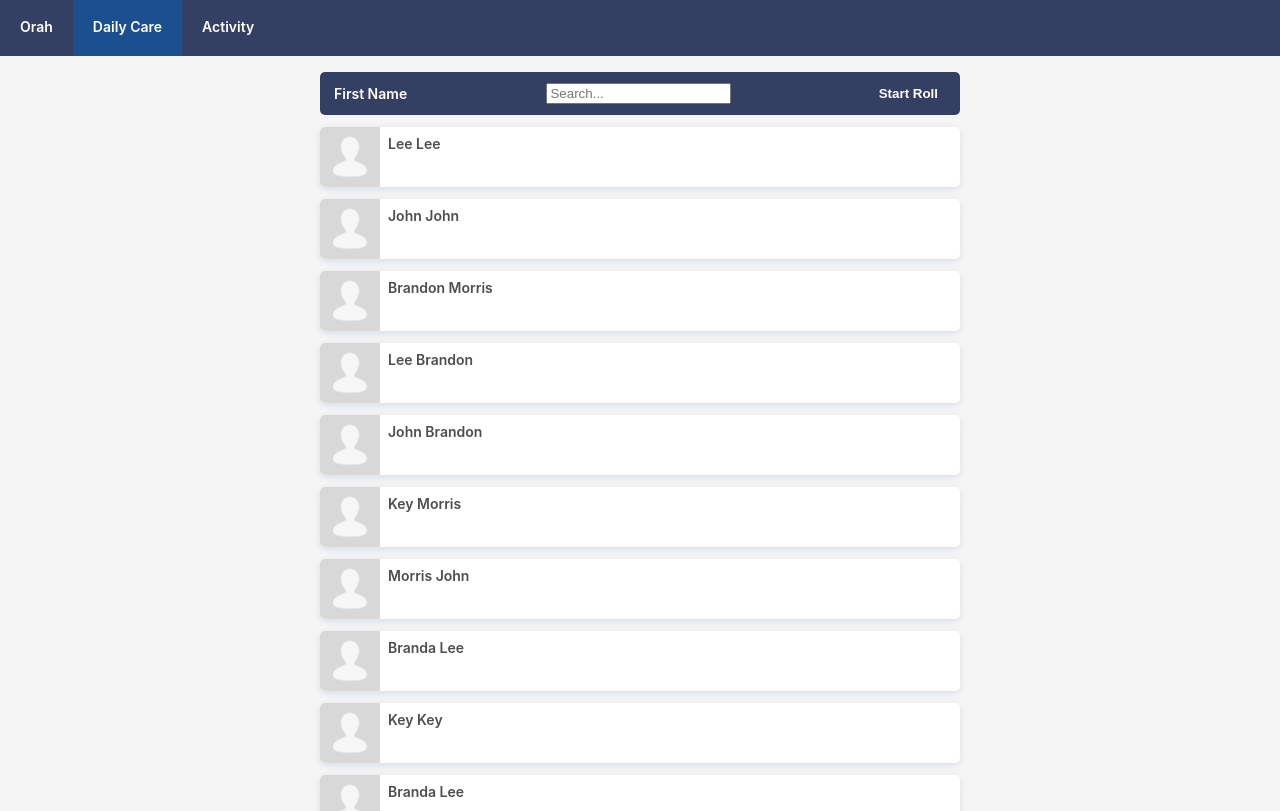
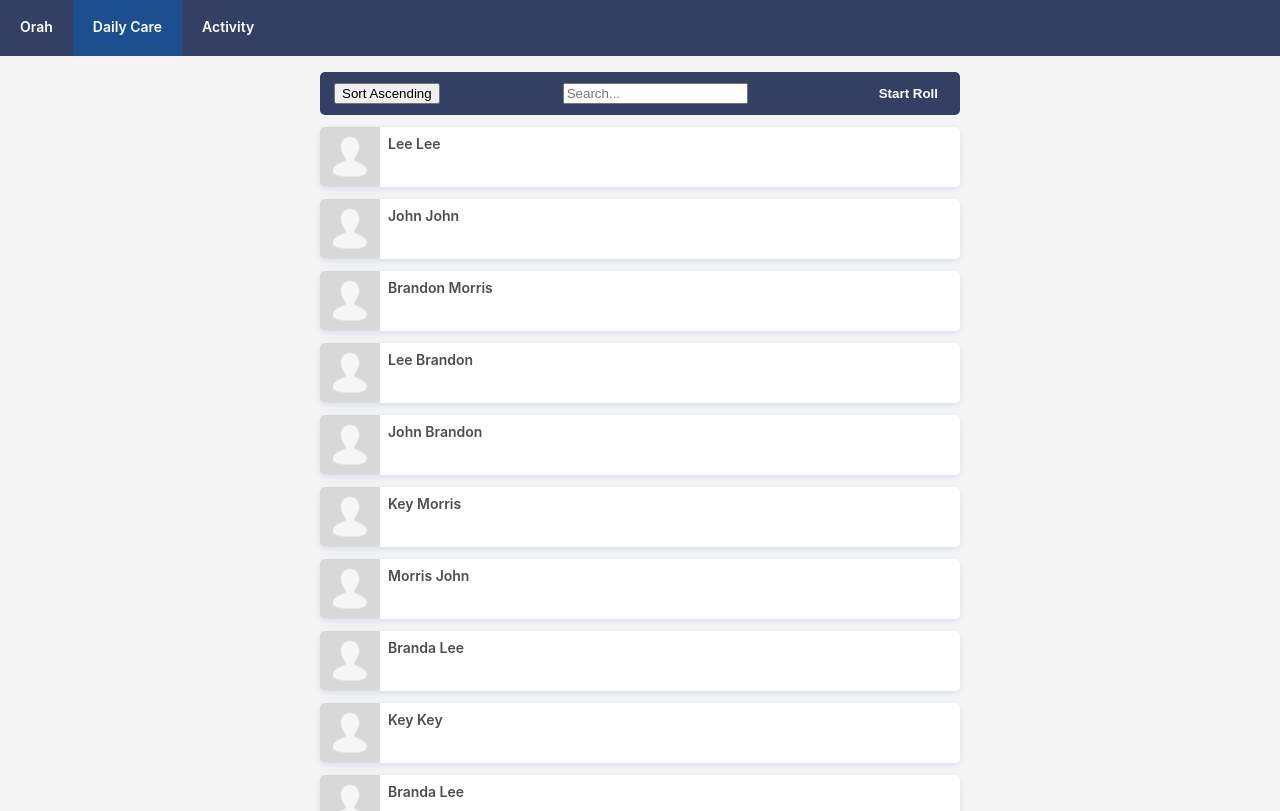
Before and after one commit to maybeswapnil/orah-test, a React (Vite) app: page /staff/daily-care in a window 1280 px wide. Shown: the top 811 px of the page. Built offline with nearby package versions, Linux system fonts and the light colour scheme.

Commit message:
task 1: Completed

```diff
--- a/src/staff-app/daily-care/home-board.page.tsx
+++ b/src/staff-app/daily-care/home-board.page.tsx
@@ -13,15 +13,34 @@ import { ActiveRollOverlay, ActiveRollAction } from "staff-app/components/active
 export const HomeBoardPage: React.FC = () => {
   const [isRollMode, setIsRollMode] = useState(false)
   const [search, setSearch] = useState('')
+  const [descView, setDescView] = useState(false)
   const [getStudents, data, loadState] = useApi<{ students: Person[] }>({ url: "get-homeboard-students" })
+  const [sortedData, setSortedData] = useState(data)
 
   useEffect(() => {
     void getStudents()
   }, [getStudents])
 
+  useEffect(() => {
+    setSortedData(data)
+  }, [data])
+
+  useEffect(() => {
+    const sortCallback = (a :Person, b :Person) => {
+      if(a.first_name>b.first_name) return descView?-1:1;
+      if(a.first_name<b.first_name) return !descView?-1:1;
+      return 0;
+    }
+    descView?data?.students.sort(sortCallback):data?.students.sort(sortCallback);
+    setSortedData(data)
+  }, [descView])
+
   const onToolbarAction = (action: ToolbarAction) => {
     if (action === "roll") {
       setIsRollMode(true)
+    }
+    if (action === "sort") {
+      setDescView(!descView)
     }
   }
 
@@ -34,7 +53,7 @@ export const HomeBoardPage: React.FC = () => {
   return (
     <>
       <S.PageContainer>
-        <Toolbar onItemClick={onToolbarAction} search={setSearch}/>
+        <Toolbar onItemClick={onToolbarAction} search={setSearch} view={descView}/>
 
         {loadState === "loading" && (
           <CenteredContainer>
@@ -42,9 +61,9 @@ export const HomeBoardPage: React.FC = () => {
           </CenteredContainer>
         )}
 
-        {loadState === "loaded" && data?.students && (
+        {loadState === "loaded" && sortedData?.students && (
           <>
-            {data.students.filter(r => {if((r.first_name + ' ' + r.last_name).toLowerCase().includes(search)) return r}).map((s) => (
+            {sortedData.students.filter(r => {if((r.first_name + ' ' + r.last_name).toLowerCase().includes(search)) return r}).map((s) => (
               <StudentListTile key={s.id} isRollMode={isRollMode} student={s} />
             ))}
           </>
@@ -65,11 +84,12 @@ type ToolbarAction = "roll" | "sort"
 interface ToolbarProps {
   onItemClick: (action: ToolbarAction, value?: string) => void
   search: (action: string, value?: string) => void
+  view: boolean
 }
-const Toolbar: React.FC<ToolbarProps> = ({ onItemClick, search }) => {
+const Toolbar: React.FC<ToolbarProps> = ({ onItemClick, search, view }) => {
   return (
     <S.ToolbarContainer>
-      <div onClick={() => onItemClick("sort")}>First Name</div>
+      <div><button onClick={(e) => {onItemClick("sort"); e.stopPropagation()}}>Sort {view?"Descending":"Ascending"}</button></div>
       <div><input type='text' placeholder='Search...' onChange={(e) => search(e.target.value.toLowerCase())}/></div>
       <S.Button onClick={() => onItemClick("roll")}>Start Roll</S.Button>
     </S.ToolbarContainer>
```
